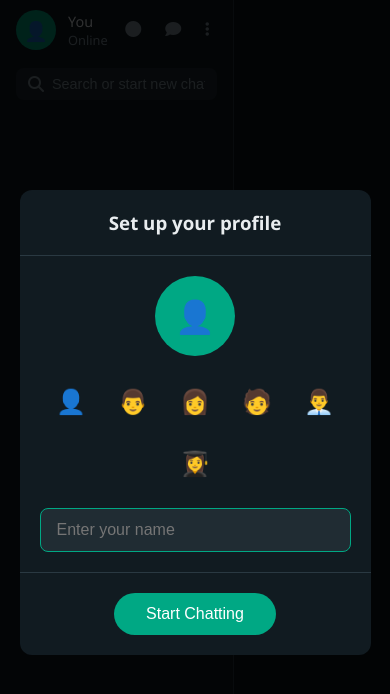
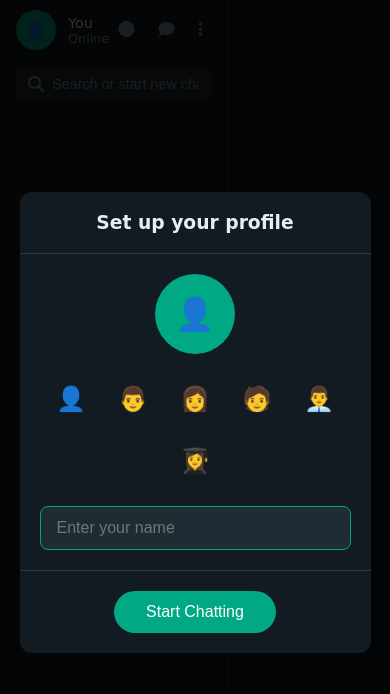
Before and after one commit to sharvath1412/Chat-Application, a plain HTML site: page index.html in a window 390 px wide. Drawn offline with nearby package versions, Linux system fonts and the light colour scheme.

```diff
--- a/Style.css
+++ b/Style.css
@@ -16,7 +16,7 @@
 }
 
 body {
-    font-family: 'Segoe UI', Tahoma, Geneva, Verdana, sans-serif;
+    font-family: Cursive;
     background: var(--whatsapp-dark);
     color: var(--text-primary);
     height: 100vh;
@@ -587,4 +587,5 @@
         height: 100%;
         z-index: 100;
     }
+
 }
```
